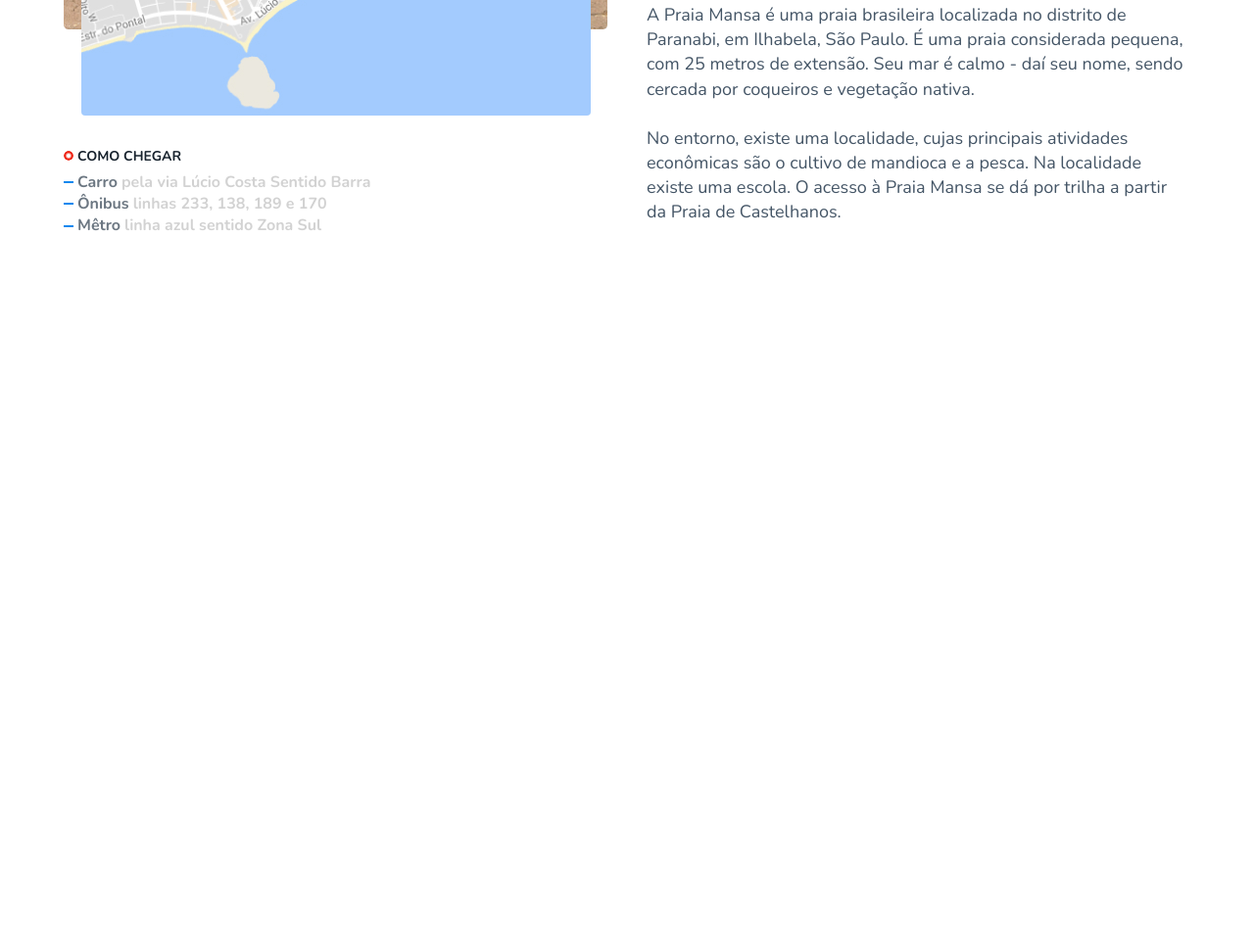
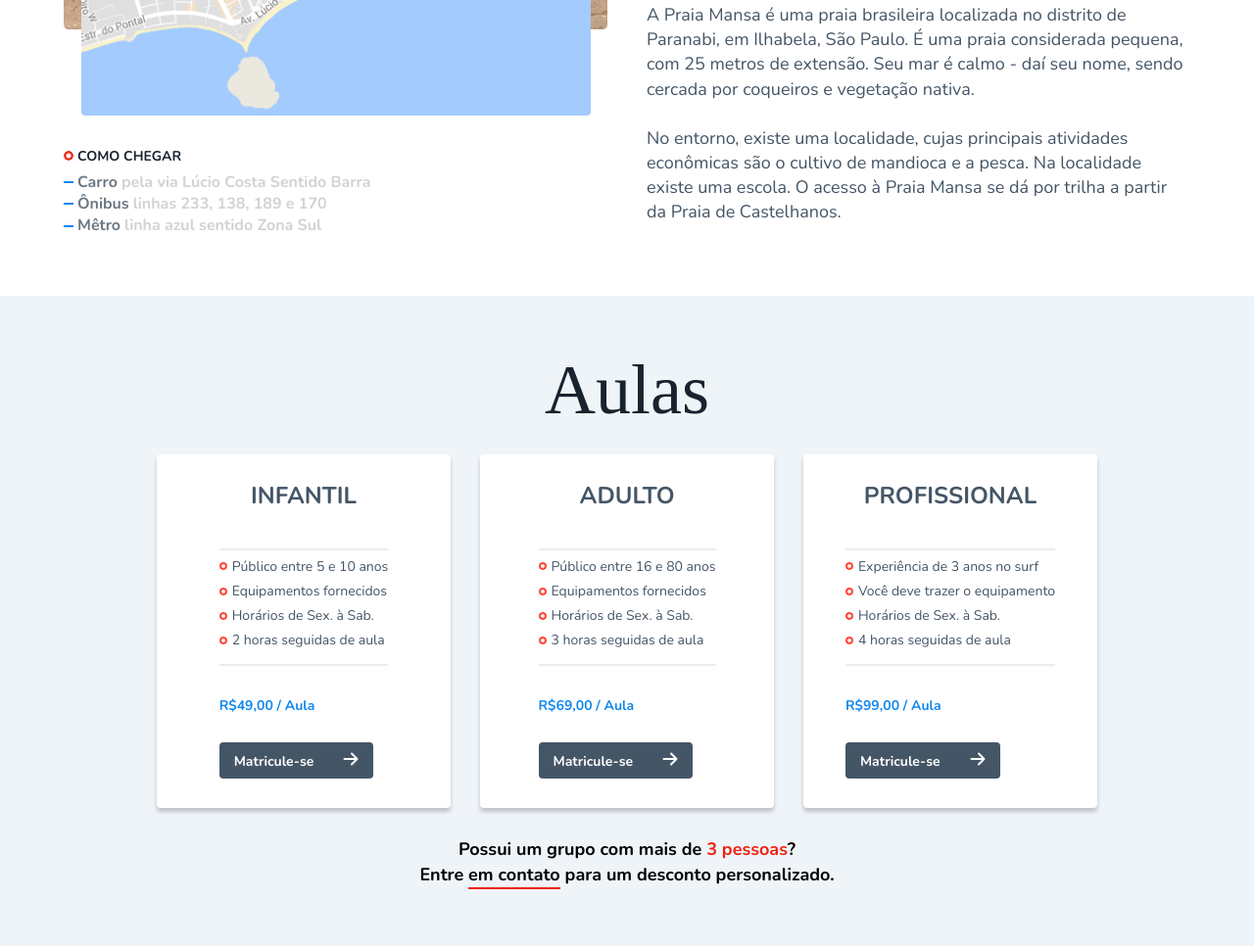
Before and after one commit to ralphdosreis/Surfbot, a website built with webpack: page index.html in a window 1280 px wide. Shown: the part 1180-2146 px from the top of the page at 98% size. Before the commit the page ends 1482 px from the top, so only its background shows below. Built offline with nearby package versions, Linux system fonts and the light colour scheme; a web font is replaced by a local one.

Commit message:
section aulas criada

```diff
--- /dev/null
+++ b/css/secoes/aulas.css
@@ -0,0 +1,156 @@
+.aulas-bg {
+  background: #eff4f9;
+}
+
+.aulas {
+  padding: 60px 20px;
+}
+
+.aulas .titulo {
+  color: #18232e;
+  text-align: center;
+  margin-bottom: 30px;
+}
+
+.aulas-tipos {
+  display: flex;
+  flex-wrap: wrap;
+  justify-content: center;
+  gap: 30px;
+  margin-bottom: 30px;
+}
+
+.container-aula {
+  width: 240px;
+  background: #fff;
+  padding: 30px;
+  box-shadow: 0 4px 4px rgba(0,0,0,.2);
+  border-radius: 4px;
+  display: grid;
+  justify-content: center;
+}
+
+.titulo-aula {
+  font-family: 'Nunito', sans-serif;
+  font-size: 1.5rem;
+  line-height: 1;
+  font-weight: 700;
+  color: #445566;
+  text-align: center;
+  margin-bottom: 30px;
+  text-transform: uppercase;
+}
+
+.vantagens-aula {
+  margin-bottom: 30px;
+}
+
+.vantagens-aula::before, .vantagens-aula::after {
+  content: '';
+  display: inline-block;
+  height: 2px;
+  width: 100%;
+  background: #ececec;
+}
+
+.vantagens-aula li {
+  font-family: 'Nunito', sans-serif;
+  font-size: .875rem;
+  line-height: 1.8;
+  font-weight: 400;
+  color: #445566;
+  display: flex;
+}
+
+.vantagens-aula li::before {
+  content: '';
+  display: inline-block;
+  width: 8px;
+  height: 8px;
+  background: #ff3726;
+  border-radius: 50%;
+  margin-right: 5px;
+  -webkit-mask-image: radial-gradient(transparent 20%, #ff3726 50%);
+  align-self: center;
+}
+
+.aula-valor {
+  font-family: 'Nunito', sans-serif;
+  font-size: .875rem;
+  line-height: 1;
+  font-weight: 700;
+  color: #1188ee;
+  margin-bottom: 30px;
+}
+
+.botao {
+  display: inline-block;
+  font-family: 'Nunito', sans-serif;
+  font-size: .875rem;
+  line-height: 1;
+  font-weight: 700;
+  color: #fff;
+  background: #445566;
+  padding: 10px 15px;
+  border-radius: 4px;
+  max-width: max-content;
+}
+
+.botao-seta {
+  display: flex;
+  align-items: center;
+}
+
+.botao.seta::after {
+  content: "";
+  display: inline-block;
+  width: 16px;
+  height: 14px;
+  margin-left: 30px;
+  background: url("/img/seta.svg");
+}
+
+.grupo {
+  font-family: "Nunito", sans-serif;
+  font-size: 1.125rem;
+  line-height: 1.4;
+  font-weight: 700;
+  text-align: center;
+}
+
+.grupo span {
+  color: #EE2211;
+}
+
+.grupo a {
+  color: #000;
+  display: inline-block;
+  position: relative;
+}
+
+.grupo a::after {
+  content: "";
+  display: block;
+  height: 2px;
+  width: 100%;
+  background: #ee2211;
+  position: absolute;
+}
+
+@media (max-width: 1000px) {
+  .titulo-aulas {
+    font-size: 3.75rem;
+  }
+}
+
+@media (max-width: 800px) {
+  .aulas {
+    padding: 30px 10px;
+  }
+}
+
+@media (max-width: 600px) {
+  .grupo {
+    font-size: 1rem;
+  }
+}
--- a/css/style.css
+++ b/css/style.css
@@ -3,3 +3,4 @@
 @import './secoes/header.css';
 @import './secoes/home.css';
 @import './secoes/praia.css';
+@import './secoes/aulas.css';
--- a/index.html
+++ b/index.html
@@ -78,6 +78,54 @@
         </div>
       </div>
     </section>
+    <section class="aulas-bg" id="aulas">
+      <div class="container aulas">
+        <h1 class="titulo">Aulas</h1>
+        <div class="aulas-tipos">
+          <div class="container-aula">
+            <h2 class="titulo-aula">Infantil</h2>
+            <div class="vantagens">
+              <ul class="vantagens-aula">
+                <li>Público entre 5 e 10 anos</li>
+                <li>Equipamentos fornecidos</li>
+                <li>Horários de Sex. à Sab.</li>
+                <li>2 horas seguidas de aula</li>
+              </ul>
+              <p class="aula-valor">R$49,00 / Aula</p>
+              <a class="botao seta" href="">Matricule-se</a>
+            </div>
+          </div>
+          <div class="container-aula">
+            <h2 class="titulo-aula">Adulto</h2>
+            <div class="vantagens">
+              <ul class="vantagens-aula">
+                <li>Público entre 16 e 80 anos</li>
+                <li>Equipamentos fornecidos</li>
+                <li>Horários de Sex. à Sab.</li>
+                <li>3 horas seguidas de aula</li>
+              </ul>
+              <p class="aula-valor">R$69,00 / Aula</p>
+              <a class="botao seta" href="">Matricule-se</a>
+            </div>
+          </div>
+          <div class="container-aula">
+            <h2 class="titulo-aula">Profissional</h2>
+            <div class="vantagens">
+              <ul class="vantagens-aula">
+                <li>Experiência de 3 anos no surf</li>
+                <li>Você deve trazer o equipamento</li>
+                <li>Horários de Sex. à Sab.</li>
+                <li>4 horas seguidas de aula</li>
+              </ul>
+              <p class="aula-valor">R$99,00 / Aula</p>
+              <a class="botao seta" href="">Matricule-se</a>
+            </div>
+          </div>
+        </div>
+        <p class="grupo">Possui um grupo com mais de <span>3 pessoas</span>?</p>
+        <p class="grupo">Entre <a class="grupo-contato" href="tel:+55000000000">em contato</a> para um desconto personalizado.</p>
+      </div>
+    </section>
     <script src="/main.js"></script>
   </body>
 </html>
```
Also changed, not shown: img/ondas.svg (added).
